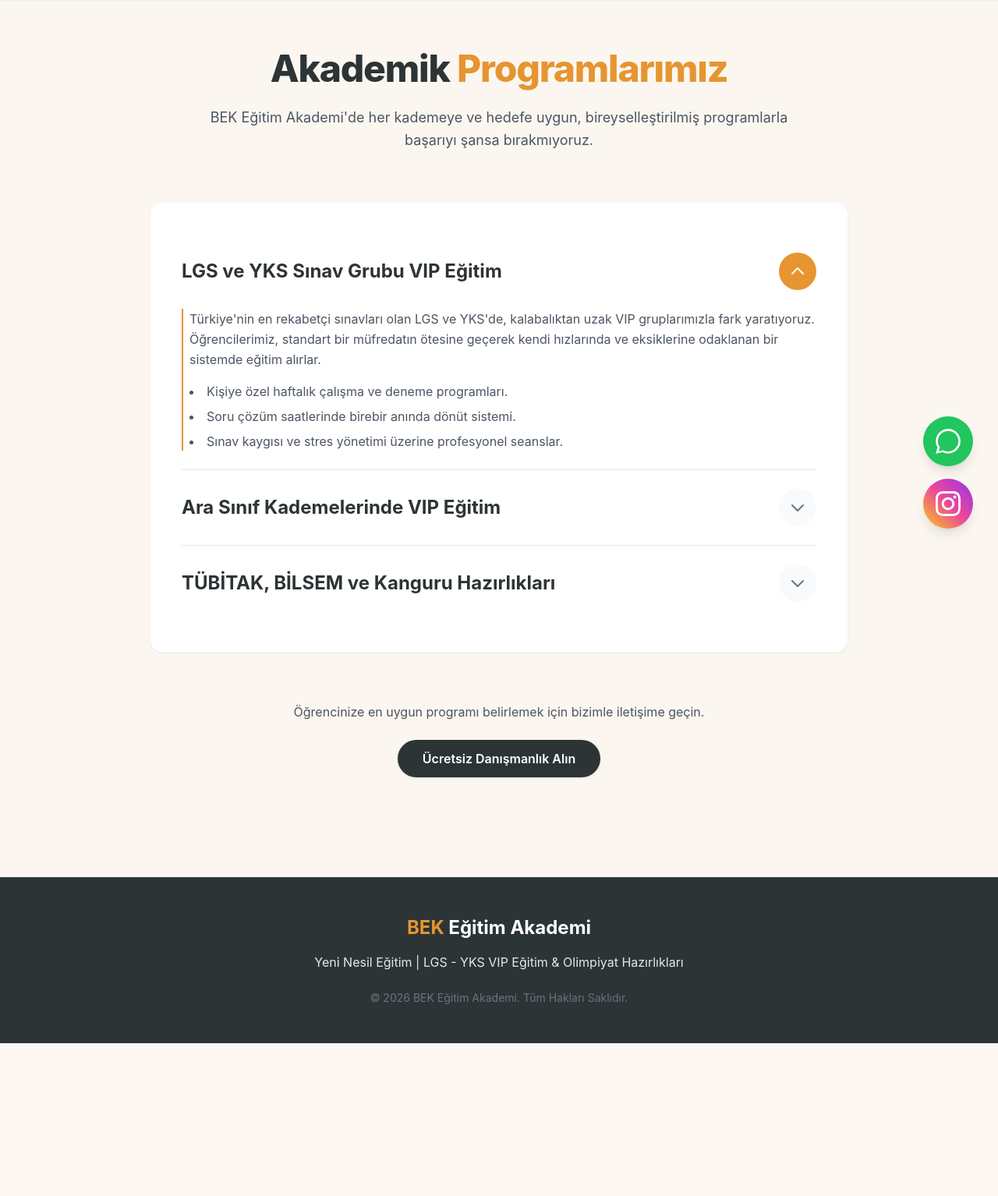
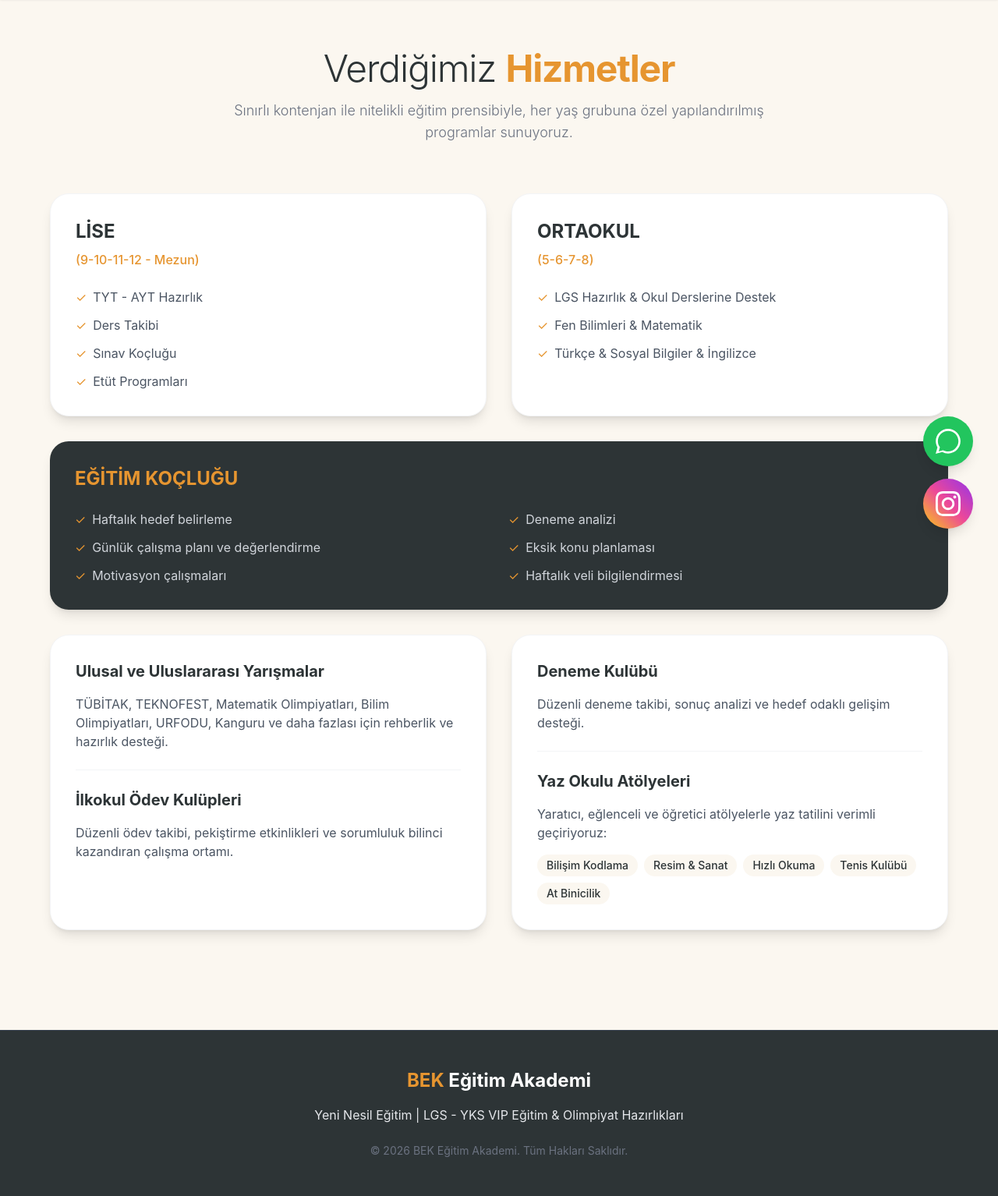
Before and after one commit to sahinbingol85/bek_akademi, a FastAPI app: page /programlar in a window 1280 px wide. Shown: the part 90-1624 px from the top of the page at 78% size. Before the commit the page ends 1428 px from the top, so only its background shows below. Run offline with FastAPI, Linux system fonts and the light colour scheme; some libraries are stand-ins or nearby versions.

Commit message:
Add files via upload

```diff
--- a/templates/programs.html
+++ b/templates/programs.html
@@ -1,84 +1,83 @@
 {% extends "base.html" %}
 
-{% block title %}Programlarımız - BEK Eğitim Akademi{% endblock %}
+{% block title %}Hizmetlerimiz - BEK Eğitim Akademi{% endblock %}
 
 {% block content %}
-    <!-- Sayfa Başlığı -->
     <div class="text-center max-w-3xl mx-auto mb-16">
-        <h1 class="text-4xl md:text-5xl font-extrabold text-bek-dark mb-6 tracking-tight">Akademik <span class="text-bek-gold">Programlarımız</span></h1>
-        <p class="text-lg text-gray-600 leading-relaxed">
-            BEK Eğitim Akademi'de her kademeye ve hedefe uygun, bireyselleştirilmiş programlarla başarıyı şansa bırakmıyoruz.
-        </p>
+        <h1 class="text-4xl md:text-5xl font-light text-bek-dark mb-4 tracking-tight">Verdiğimiz <span class="font-bold text-bek-gold">Hizmetler</span></h1>
+        <p class="text-gray-500 font-light text-lg">Sınırlı kontenjan ile nitelikli eğitim prensibiyle, her yaş grubuna özel yapılandırılmış programlar sunuyoruz.</p>
     </div>
 
-    <!-- Modern Accordion Yapısı -->
-    <div class="max-w-4xl mx-auto bg-white rounded-2xl shadow-sm border border-gray-100 p-6 md:p-10">
+    <!-- Hizmetler Grid -->
+    <div class="grid md:grid-cols-2 gap-8 max-w-6xl mx-auto">
 
-        <!-- 1. Program: LGS - YKS -->
-        <details class="group border-b border-gray-200 py-6 [&_summary::-webkit-details-marker]:hidden" open>
-            <summary class="flex items-center justify-between cursor-pointer focus:outline-none">
-                <h2 class="text-2xl font-bold text-bek-dark group-hover:text-bek-gold transition-colors">LGS ve YKS Sınav Grubu VIP Eğitim</h2>
-                <span class="ml-1.5 flex-shrink-0 bg-gray-50 rounded-full p-3 text-gray-500 group-open:bg-bek-gold group-open:text-white transition-all duration-300">
-                    <svg class="h-6 w-6 transform group-open:-rotate-180 transition-transform duration-300" fill="none" viewBox="0 0 24 24" stroke="currentColor">
-                        <path stroke-linecap="round" stroke-linejoin="round" stroke-width="2" d="M19 9l-7 7-7-7" />
-                    </svg>
-                </span>
-            </summary>
-            <div class="mt-6 text-gray-600 leading-relaxed pl-2 border-l-2 border-bek-gold">
-                <p class="mb-4">Türkiye'nin en rekabetçi sınavları olan LGS ve YKS'de, kalabalıktan uzak VIP gruplarımızla fark yaratıyoruz. Öğrencilerimiz, standart bir müfredatın ötesine geçerek kendi hızlarında ve eksiklerine odaklanan bir sistemde eğitim alırlar.</p>
-                <ul class="list-disc list-inside space-y-2 text-sm md:text-base">
-                    <li>Kişiye özel haftalık çalışma ve deneme programları.</li>
-                    <li>Soru çözüm saatlerinde birebir anında dönüt sistemi.</li>
-                    <li>Sınav kaygısı ve stres yönetimi üzerine profesyonel seanslar.</li>
+        <!-- Lise Bölümü -->
+        <div class="bg-white p-8 rounded-3xl shadow-lg border border-gray-100">
+            <h2 class="text-2xl font-bold text-bek-dark mb-2">LİSE</h2>
+            <p class="text-bek-gold font-medium mb-6">(9-10-11-12 - Mezun)</p>
+            <ul class="space-y-3 text-gray-600">
+                <li class="flex items-center gap-2"><span class="text-bek-gold">✓</span> TYT - AYT Hazırlık</li>
+                <li class="flex items-center gap-2"><span class="text-bek-gold">✓</span> Ders Takibi</li>
+                <li class="flex items-center gap-2"><span class="text-bek-gold">✓</span> Sınav Koçluğu</li>
+                <li class="flex items-center gap-2"><span class="text-bek-gold">✓</span> Etüt Programları</li>
+            </ul>
+        </div>
+
+        <!-- Ortaokul Bölümü -->
+        <div class="bg-white p-8 rounded-3xl shadow-lg border border-gray-100">
+            <h2 class="text-2xl font-bold text-bek-dark mb-2">ORTAOKUL</h2>
+            <p class="text-bek-gold font-medium mb-6">(5-6-7-8)</p>
+            <ul class="space-y-3 text-gray-600">
+                <li class="flex items-center gap-2"><span class="text-bek-gold">✓</span> LGS Hazırlık & Okul Derslerine Destek</li>
+                <li class="flex items-center gap-2"><span class="text-bek-gold">✓</span> Fen Bilimleri & Matematik</li>
+                <li class="flex items-center gap-2"><span class="text-bek-gold">✓</span> Türkçe & Sosyal Bilgiler & İngilizce</li>
+            </ul>
+        </div>
+
+        <!-- Eğitim Koçluğu -->
+        <div class="bg-bek-dark text-white p-8 rounded-3xl shadow-lg md:col-span-2">
+            <h2 class="text-2xl font-bold text-bek-gold mb-6">EĞİTİM KOÇLUĞU</h2>
+            <div class="grid md:grid-cols-2 gap-6">
+                <ul class="space-y-3 text-gray-300">
+                    <li class="flex items-center gap-2"><span class="text-bek-gold">✓</span> Haftalık hedef belirleme</li>
+                    <li class="flex items-center gap-2"><span class="text-bek-gold">✓</span> Günlük çalışma planı ve değerlendirme</li>
+                    <li class="flex items-center gap-2"><span class="text-bek-gold">✓</span> Motivasyon çalışmaları</li>
+                </ul>
+                <ul class="space-y-3 text-gray-300">
+                    <li class="flex items-center gap-2"><span class="text-bek-gold">✓</span> Deneme analizi</li>
+                    <li class="flex items-center gap-2"><span class="text-bek-gold">✓</span> Eksik konu planlaması</li>
+                    <li class="flex items-center gap-2"><span class="text-bek-gold">✓</span> Haftalık veli bilgilendirmesi</li>
                 </ul>
             </div>
-        </details>
+        </div>
 
-        <!-- 2. Program: Ara Sınıflar -->
-        <details class="group border-b border-gray-200 py-6 [&_summary::-webkit-details-marker]:hidden">
-            <summary class="flex items-center justify-between cursor-pointer focus:outline-none">
-                <h2 class="text-2xl font-bold text-bek-dark group-hover:text-bek-gold transition-colors">Ara Sınıf Kademelerinde VIP Eğitim</h2>
-                <span class="ml-1.5 flex-shrink-0 bg-gray-50 rounded-full p-3 text-gray-500 group-open:bg-bek-gold group-open:text-white transition-all duration-300">
-                    <svg class="h-6 w-6 transform group-open:-rotate-180 transition-transform duration-300" fill="none" viewBox="0 0 24 24" stroke="currentColor">
-                        <path stroke-linecap="round" stroke-linejoin="round" stroke-width="2" d="M19 9l-7 7-7-7" />
-                    </svg>
-                </span>
-            </summary>
-            <div class="mt-6 text-gray-600 leading-relaxed pl-2 border-l-2 border-bek-gold">
-                <p class="mb-4">Başarı, son yıla sığdırılamayacak kadar değerli bir yolculuktur. Ara sınıflarda oluşturduğumuz güçlü temel, öğrencilerin ileriki yıllarda sınav stresi yaşamasını engeller.</p>
-                <ul class="list-disc list-inside space-y-2 text-sm md:text-base">
-                    <li>Okul derslerine takviye ve not ortalamasını yükseltme garantisi.</li>
-                    <li>Temel matematik ve okuduğunu anlama (paragraf) becerilerinin geliştirilmesi.</li>
-                    <li>Öğrencinin ilgi ve yeteneklerinin erken dönemde keşfedilmesi.</li>
-                </ul>
+        <!-- Özel Programlar (Yarışmalar & İlkokul) -->
+        <div class="bg-white p-8 rounded-3xl shadow-lg border border-gray-100">
+            <h2 class="text-xl font-bold text-bek-dark mb-4">Ulusal ve Uluslararası Yarışmalar</h2>
+            <p class="text-gray-600 mb-6">TÜBİTAK, TEKNOFEST, Matematik Olimpiyatları, Bilim Olimpiyatları, URFODU, Kanguru ve daha fazlası için rehberlik ve hazırlık desteği.</p>
+
+            <h2 class="text-xl font-bold text-bek-dark mb-4 pt-6 border-t border-gray-100">İlkokul Ödev Kulüpleri</h2>
+            <p class="text-gray-600">Düzenli ödev takibi, pekiştirme etkinlikleri ve sorumluluk bilinci kazandıran çalışma ortamı.</p>
+        </div>
+
+        <!-- Yaz Okulu & Deneme Kulübü -->
+        <div class="bg-white p-8 rounded-3xl shadow-lg border border-gray-100 flex flex-col justify-between">
+            <div>
+                <h2 class="text-xl font-bold text-bek-dark mb-4">Deneme Kulübü</h2>
+                <p class="text-gray-600 mb-6">Düzenli deneme takibi, sonuç analizi ve hedef odaklı gelişim desteği.</p>
             </div>
-        </details>
 
-        <!-- 3. Program: Olimpiyatlar -->
-        <details class="group py-6 [&_summary::-webkit-details-marker]:hidden">
-            <summary class="flex items-center justify-between cursor-pointer focus:outline-none">
-                <h2 class="text-2xl font-bold text-bek-dark group-hover:text-bek-gold transition-colors">TÜBİTAK, BİLSEM ve Kanguru Hazırlıkları</h2>
-                <span class="ml-1.5 flex-shrink-0 bg-gray-50 rounded-full p-3 text-gray-500 group-open:bg-bek-gold group-open:text-white transition-all duration-300">
-                    <svg class="h-6 w-6 transform group-open:-rotate-180 transition-transform duration-300" fill="none" viewBox="0 0 24 24" stroke="currentColor">
-                        <path stroke-linecap="round" stroke-linejoin="round" stroke-width="2" d="M19 9l-7 7-7-7" />
-                    </svg>
-                </span>
-            </summary>
-            <div class="mt-6 text-gray-600 leading-relaxed pl-2 border-l-2 border-bek-gold">
-                <p class="mb-4">Üstün yetenekli ve potansiyeli yüksek öğrencilerimiz için ulusal ve uluslararası arenada rekabet edebilecekleri vizyoner bir eğitim sunuyoruz.</p>
-                <ul class="list-disc list-inside space-y-2 text-sm md:text-base">
-                    <li>TÜBİTAK Matematik ve Bilim Olimpiyatları için ileri düzey analitik düşünme eğitimleri.</li>
-                    <li>BİLSEM (Bilim ve Sanat Merkezleri) yetenek tarama testlerine özel simülasyonlar.</li>
-                    <li>Kanguru ve URFODU gibi uluslararası matematik/bilim yarışmalarına yönelik stratejik çözüm kampları.</li>
-                </ul>
+            <div class="pt-6 border-t border-gray-100">
+                <h2 class="text-xl font-bold text-bek-dark mb-4">Yaz Okulu Atölyeleri</h2>
+                <p class="text-gray-600 mb-4">Yaratıcı, eğlenceli ve öğretici atölyelerle yaz tatilini verimli geçiriyoruz:</p>
+                <div class="flex flex-wrap gap-2">
+                    <span class="bg-bek-bg text-bek-dark px-3 py-1 rounded-full text-sm font-medium">Bilişim Kodlama</span>
+                    <span class="bg-bek-bg text-bek-dark px-3 py-1 rounded-full text-sm font-medium">Resim & Sanat</span>
+                    <span class="bg-bek-bg text-bek-dark px-3 py-1 rounded-full text-sm font-medium">Hızlı Okuma</span>
+                    <span class="bg-bek-bg text-bek-dark px-3 py-1 rounded-full text-sm font-medium">Tenis Kulübü</span>
+                    <span class="bg-bek-bg text-bek-dark px-3 py-1 rounded-full text-sm font-medium">At Binicilik</span>
+                </div>
             </div>
-        </details>
-
-    </div>
-
-    <!-- Harekete Geçirici Mesaj (Call to Action) -->
-    <div class="text-center mt-16">
-        <p class="text-gray-600 mb-6">Öğrencinize en uygun programı belirlemek için bizimle iletişime geçin.</p>
-        <a href="/iletisim" class="inline-block bg-bek-dark text-white font-semibold px-8 py-3 rounded-full shadow hover:bg-bek-gold transition-colors duration-300">Ücretsiz Danışmanlık Alın</a>
+        </div>
     </div>
 {% endblock %}
```
Also changed, not shown: templates/contact.html (+16 -5 lines), templates/index.html (+54 -44 lines).
